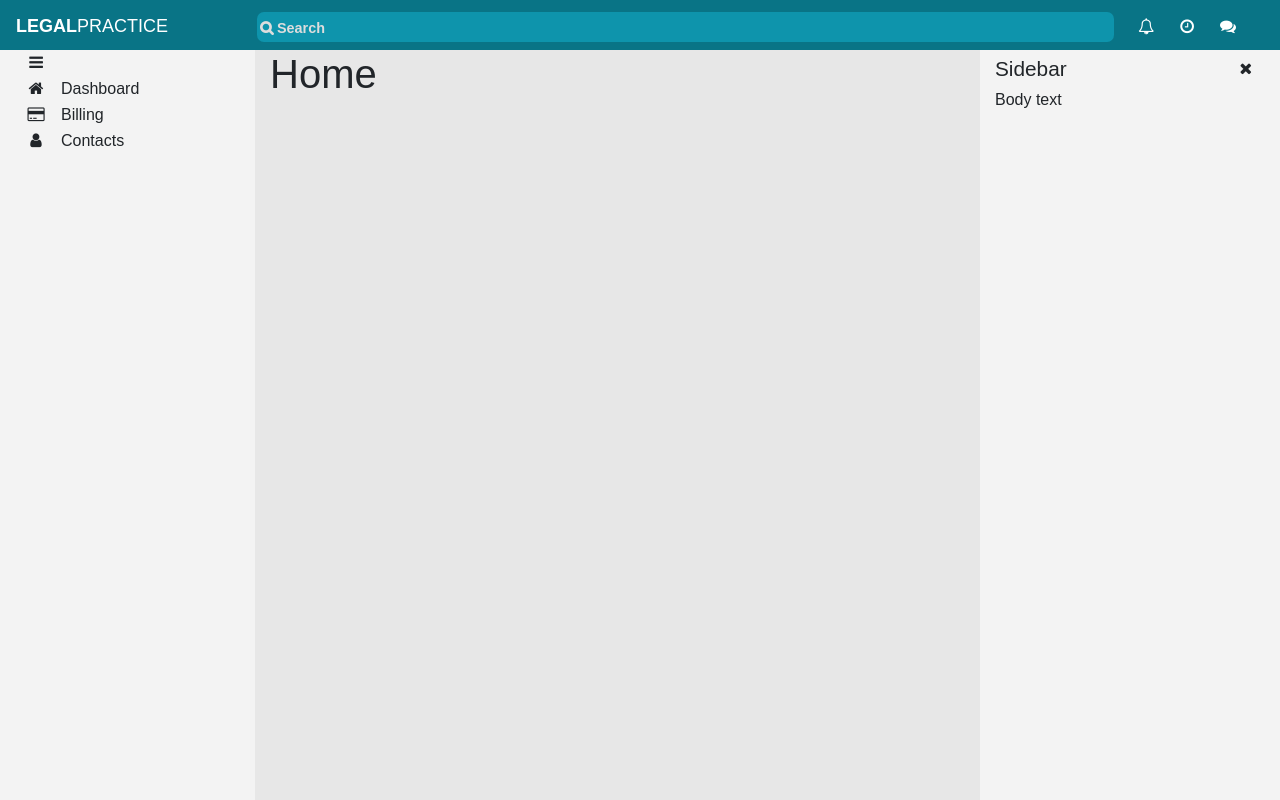
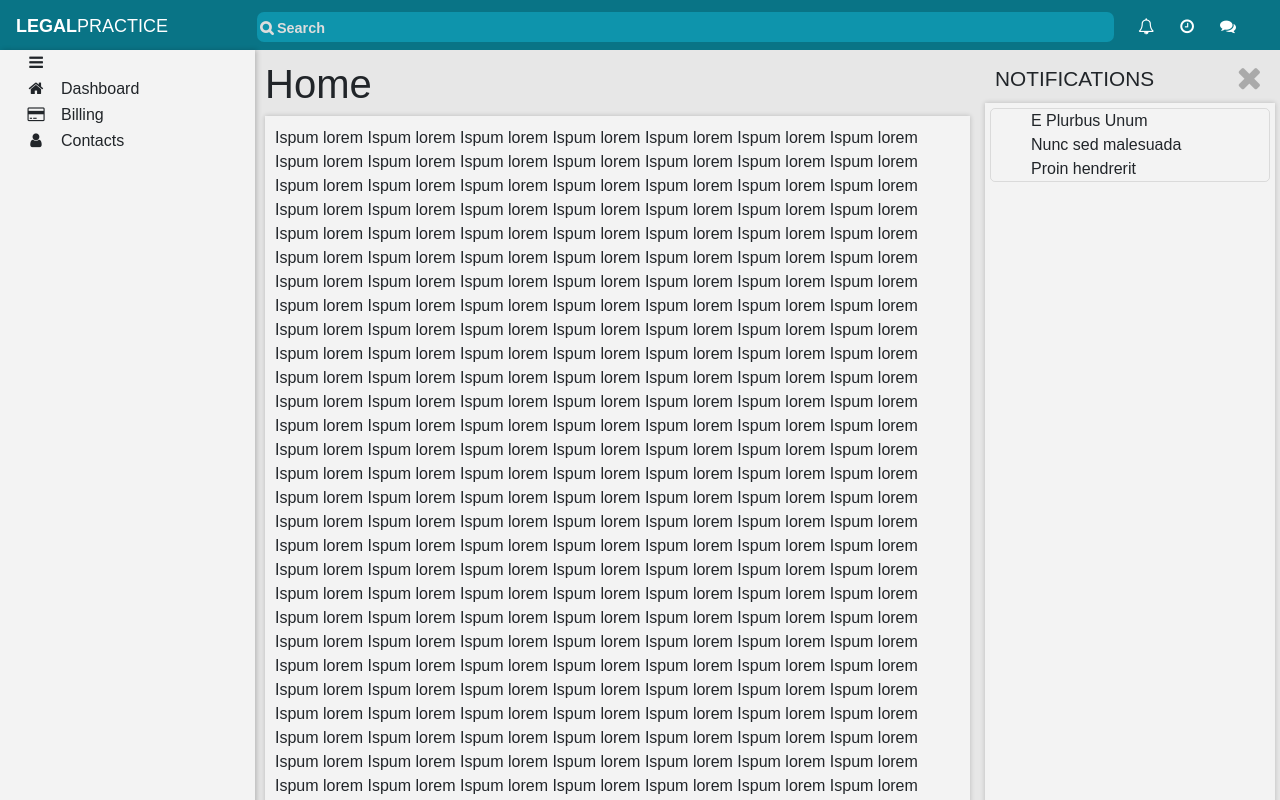
Before and after one commit to loganeb/savvy-react-proj, a React app: page / in a window 1280 px wide. Both pictures are taken after a click on the button 1146 px from the left and 27 px from the top of the page. Built offline with nearby package versions, Linux system fonts and the light colour scheme.

Commit message:
Add 'pages' to sidebar and update scss

```diff
--- a/src/components/Header.tsx
+++ b/src/components/Header.tsx
@@ -1,6 +1,10 @@
 import * as React from "react";
 
-class Header extends React.Component<{}> {
+interface HeaderProps {// tslint:disable-line
+    toggleSideBar(show: string): any;
+}
+
+class Header extends React.Component<HeaderProps, {}> {
     public render() {
         return (
             <header className="Header">
@@ -12,9 +16,15 @@ class Header extends React.Component<{}> {
                         <input type="text" placeholder="&#xF002; Search" />
                     </div>
                     <div className="header-buttons navbar-item col">
-                        <button className="btn btn-link"><i className="fa fa-bell-o" aria-hidden="true"/></button>
-                        <button className="btn btn-link"><i className="fa fa-clock-o" aria-hidden="true"/></button>
-                        <button className="btn btn-link"><i className="fa fa-comments" aria-hidden="true"/></button>
+                        <button className="btn btn-link" onClick={this.props.toggleSideBar("notifications")} >
+                            <i className="fa fa-bell-o" aria-hidden="true"/>
+                        </button>
+                        <button className="btn btn-link" onClick={this.props.toggleSideBar("transactions")}>
+                            <i className="fa fa-clock-o" aria-hidden="true"/>
+                        </button>
+                        <button className="btn btn-link" onClick={this.props.toggleSideBar("messages")}>
+                            <i className="fa fa-comments" aria-hidden="true"/>
+                        </button>
                     </div>
                 </nav>
             </header>
--- a/src/components/Layout.tsx
+++ b/src/components/Layout.tsx
@@ -9,7 +9,7 @@ import Sidebar from "./Sidebar";
 
 interface LayoutState {// tslint:disable-line
     sideBarHeader: string;
-    sideBarContent: any;
+    sideBarShow: string;
     sideBarVisible: boolean;
 }
 
@@ -17,25 +17,36 @@ class Layout extends React.Component <{}, LayoutState> {
     constructor() {
         super();
         this.state = {
-            sideBarContent: "",
             sideBarHeader: "",
-            sideBarVisible: true,
+            sideBarShow: "",
+            sideBarVisible: false,
         };
         this.toggleSideBar = this.toggleSideBar.bind(this);
     }
 
-    public toggleSideBar(): void {
+    public toggleSideBar = (show?: string) => () => {
+        if (show && show !== this.state.sideBarShow) {
+            this.setState({
+                sideBarHeader: show.toUpperCase(),
+                sideBarShow: show,
+                sideBarVisible: true,
+            });
+            return;
+        }
         this.setState({
+            sideBarShow: "",
             sideBarVisible: !this.state.sideBarVisible,
         });
     }
+
 
     public sideBar() {
         if (this.state.sideBarVisible) {
             return(
                 <Sidebar
                     display={true}
-                    content={{header: "Sidebar", body: "Body text"}}
+                    header={this.state.sideBarHeader}
+                    show={this.state.sideBarShow}
                     toggleDisplay={this.toggleSideBar}
                 />
             );
@@ -48,10 +59,10 @@ class Layout extends React.Component <{}, LayoutState> {
             <div className="Layout">
                 <Router>
                     <div>
-                        <Header/>
+                        <Header toggleSideBar={this.toggleSideBar}/>
                         <div className="content container-fluid">
                             <Menu />
-                            <div className="content-center col">
+                            <div className="Page col">
                                 <Switch>
                                     <Route path="/billing" component={Billing} />
                                     <Route path="/messages" component={Messages} />
--- a/src/components/Sidebar.tsx
+++ b/src/components/Sidebar.tsx
@@ -1,26 +1,44 @@
 import * as React from "react";
+import { Messages, Notifications, Transactions } from "./SidebarExamples";
 
 interface SideBarProps { // tslint:disable-line
     display: boolean;
-    content: {
-        header: string,
-        body: any,
-    };
-    toggleDisplay(): void;
+    header: string;
+    show: string;
+    toggleDisplay(): any;
 }
 
 class Sidebar extends React.Component <SideBarProps, {}> {
+    public getBody() {
+        switch (this.props.show) {
+            case "notifications":
+                return(
+                    <Notifications />
+                );
+            case "messages":
+                return(
+                    <Messages />
+                );
+            case "transactions":
+                 return(
+                     <Transactions />
+                 );
+            default:
+                    break;
+        }
+    }
+
     public render() {
         return(
             <div className="Sidebar col" id="sidebar">
                 <div className="sidebar-header">
-                    <span>{this.props.content.header}</span>
-                    <button className="close-btn btn" onClick={this.props.toggleDisplay}>
+                    <span>{this.props.header}</span>
+                    <button className="close-btn btn" onClick={this.props.toggleDisplay()}>
                         <i className="fa fa-times" aria-hidden="true"/>
                     </button>
                 </div>
                 <div className="sidebar-body">
-                    {this.props.content.body}
+                    {this.getBody()}
                 </div>
             </div>
         );
--- /dev/null
+++ b/src/components/SidebarExamples.tsx
@@ -0,0 +1,66 @@
+import * as React from "react";
+
+export const Notifications = () => {
+    return(
+        <ul className="sidebar-list">
+            <li>E Plurbus Unum</li>
+            <li>Nunc sed malesuada</li>
+            <li>Proin hendrerit</li>
+        </ul>
+    );
+};
+
+export const Messages = () => {
+    return(
+        <ul className="sidebar-list">
+            <li>
+                <button
+                    className="message-btn btn"
+                    type="button"
+                    data-toggle="collapse"
+                    data-target="#msg1"
+                    aria-expanded="false"
+                    aria-controls="msg1"
+                >
+                    <strong>Message from:</strong> Bob
+                </button>
+                <div className="collapse" id="msg1">
+                    <div className="card card-body">
+                        Hi, I would like to confirm our 4:00 PM meeting.
+                    </div>
+                </div>
+            </li>
+        </ul>
+    );
+};
+
+export const Transactions = () => {
+    return(
+        <div className="row">
+            <div className="col">
+                <h5>Account</h5>
+                <ul className="transaction-list">
+                    <li>Bob's Burgers</li>
+                    <li>Megacorp</li>
+                    <li>Roger, Smith &amp; Brown</li>
+                </ul>
+            </div>
+            <div className="col">
+                <h5>Amount</h5>
+                <ul className="transaction-list">
+                    <li>$100.00</li>
+                    <li>$2500.00</li>
+                    <li>$325.00</li>
+                </ul>
+            </div>
+            <div className="col">
+                <h5>Time</h5>
+                <ul className="transaction-list">
+                    <li>{new Date(Date.now() - 7500).toLocaleTimeString()}</li>
+                    <li>{new Date(Date.now() - 7200).toLocaleTimeString()}</li>
+                    <li>{new Date(Date.now() - 6800).toLocaleTimeString()}</li>
+                </ul>
+            </div>
+        </div>
+    );
+};
--- a/src/pages/Home.tsx
+++ b/src/pages/Home.tsx
@@ -2,7 +2,59 @@ import * as React from "react";
 
 const Home = () => {
     return(
+        <div>
         <h1> Home </h1>
+        <div className="page-body">
+            Ispum lorem Ispum lorem Ispum lorem Ispum lorem Ispum lorem
+            Ispum lorem Ispum lorem Ispum lorem Ispum lorem Ispum lorem
+            Ispum lorem Ispum lorem Ispum lorem Ispum lorem Ispum lorem
+            Ispum lorem Ispum lorem Ispum lorem Ispum lorem Ispum lorem
+            Ispum lorem Ispum lorem Ispum lorem Ispum lorem Ispum lorem
+            Ispum lorem Ispum lorem Ispum lorem Ispum lorem Ispum lorem
+            Ispum lorem Ispum lorem Ispum lorem Ispum lorem Ispum lorem
+            Ispum lorem Ispum lorem Ispum lorem Ispum lorem Ispum lorem
+            Ispum lorem Ispum lorem Ispum lorem Ispum lorem Ispum lorem
+            Ispum lorem Ispum lorem Ispum lorem Ispum lorem Ispum lorem
+            Ispum lorem Ispum lorem Ispum lorem Ispum lorem Ispum lorem
+            Ispum lorem Ispum lorem Ispum lorem Ispum lorem Ispum lorem
+            Ispum lorem Ispum lorem Ispum lorem Ispum lorem Ispum lorem
+            Ispum lorem Ispum lorem Ispum lorem Ispum lorem Ispum lorem
+            Ispum lorem Ispum lorem Ispum lorem Ispum lorem Ispum lorem
+            Ispum lorem Ispum lorem Ispum lorem Ispum lorem Ispum lorem
+            Ispum lorem Ispum lorem Ispum lorem Ispum lorem Ispum lorem
+            Ispum lorem Ispum lorem Ispum lorem Ispum lorem Ispum lorem
+            Ispum lorem Ispum lorem Ispum lorem Ispum lorem Ispum lorem
+            Ispum lorem Ispum lorem Ispum lorem Ispum lorem Ispum lorem
+            Ispum lorem Ispum lorem Ispum lorem Ispum lorem Ispum lorem
+            Ispum lorem Ispum lorem Ispum lorem Ispum lorem Ispum lorem
+            Ispum lorem Ispum lorem Ispum lorem Ispum lorem Ispum lorem
+            Ispum lorem Ispum lorem Ispum lorem Ispum lorem Ispum lorem
+            Ispum lorem Ispum lorem Ispum lorem Ispum lorem Ispum lorem
+            Ispum lorem Ispum lorem Ispum lorem Ispum lorem Ispum lorem
+            Ispum lorem Ispum lorem Ispum lorem Ispum lorem Ispum lorem
+            Ispum lorem Ispum lorem Ispum lorem Ispum lorem Ispum lorem
+            Ispum lorem Ispum lorem Ispum lorem Ispum lorem Ispum lorem
+            Ispum lorem Ispum lorem Ispum lorem Ispum lorem Ispum lorem
+            Ispum lorem Ispum lorem Ispum lorem Ispum lorem Ispum lorem
+            Ispum lorem Ispum lorem Ispum lorem Ispum lorem Ispum lorem
+            Ispum lorem Ispum lorem Ispum lorem Ispum lorem Ispum lorem
+            Ispum lorem Ispum lorem Ispum lorem Ispum lorem Ispum lorem
+            Ispum lorem Ispum lorem Ispum lorem Ispum lorem Ispum lorem
+            Ispum lorem Ispum lorem Ispum lorem Ispum lorem Ispum lorem
+            Ispum lorem Ispum lorem Ispum lorem Ispum lorem Ispum lorem
+            Ispum lorem Ispum lorem Ispum lorem Ispum lorem Ispum lorem
+            Ispum lorem Ispum lorem Ispum lorem Ispum lorem Ispum lorem
+            Ispum lorem Ispum lorem Ispum lorem Ispum lorem Ispum lorem
+            Ispum lorem Ispum lorem Ispum lorem Ispum lorem Ispum lorem
+            Ispum lorem Ispum lorem Ispum lorem Ispum lorem Ispum lorem
+            Ispum lorem Ispum lorem Ispum lorem Ispum lorem Ispum lorem
+            Ispum lorem Ispum lorem Ispum lorem Ispum lorem Ispum lorem
+            Ispum lorem Ispum lorem Ispum lorem Ispum lorem Ispum lorem
+            Ispum lorem Ispum lorem Ispum lorem Ispum lorem Ispum lorem
+            Ispum lorem Ispum lorem Ispum lorem Ispum lorem Ispum lorem
+            Ispum lorem Ispum lorem Ispum lorem Ispum lorem Ispum lorem
+        </div>
+        </div>
     );
 };
 
--- a/src/static/scss/index.scss
+++ b/src/static/scss/index.scss
@@ -1,6 +1,8 @@
 $header-height: 50px;
 $brand-width: 225px;
 $content-bg: rgb(243, 243, 243);
+$element-border: 1px solid rgba(0,0,0,0.1);
+$body-box-shadow: 0px 0px 5px rgba(0,0,0,0.2);
 
 html, body, .Layout{
     width: 100vw;
@@ -87,6 +89,7 @@ body{
     min-width: 200px;
     background: $content-bg;
     height: 100%;
+    box-shadow: 2px 0px 5px 0 rgba(0,0,0,0.2);
 
     .menu-items{
         list-style: none;
@@ -148,8 +151,8 @@ body{
 }
 
 .Sidebar {
-    background: $content-bg;
     max-width: 300px;
+    padding: 5px;
 
     .sidebar-header{
         display: flex;
@@ -158,5 +161,36 @@ body{
         flex-direction: row;
         flex-wrap: nowrap;
         font-size: 1.3em;
+        padding-left: 10px;
+
+        i{
+            font-size: 2em;
+            color: #aaa;
+        }
+    }
+
+    .sidebar-body{
+        background: $content-bg;
+        height: 100%;
+        padding: 5px;
+        box-shadow: $body-box-shadow;
+    }
+
+    .sidebar-list{
+        list-style: none;
+        border: $element-border;
+        border-radius: 5px;
     }
 }
+
+.Page{
+    height: 1000px;
+    overflow-y: scroll;
+    padding: 10px;
+
+    .page-body{
+        background: $content-bg;
+        box-shadow: $body-box-shadow;
+        padding: 10px;
+    }
+}
```
